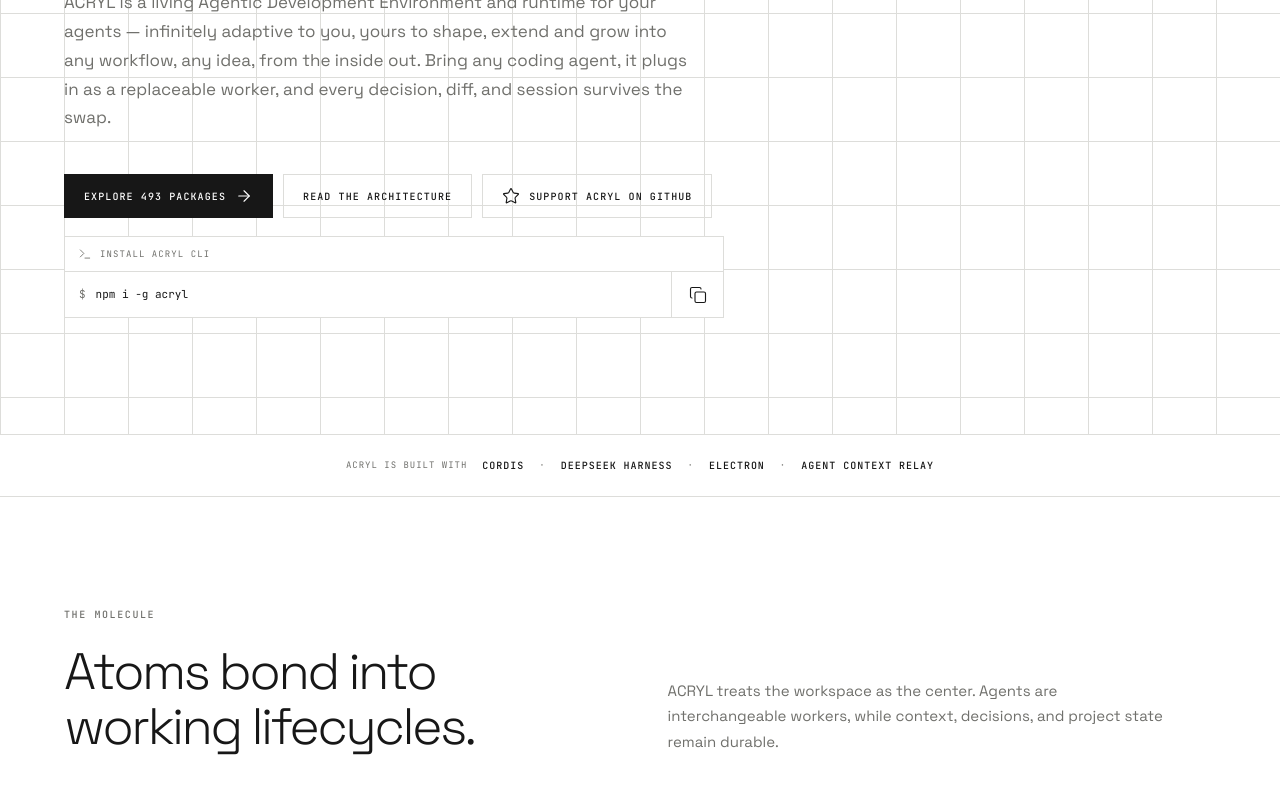
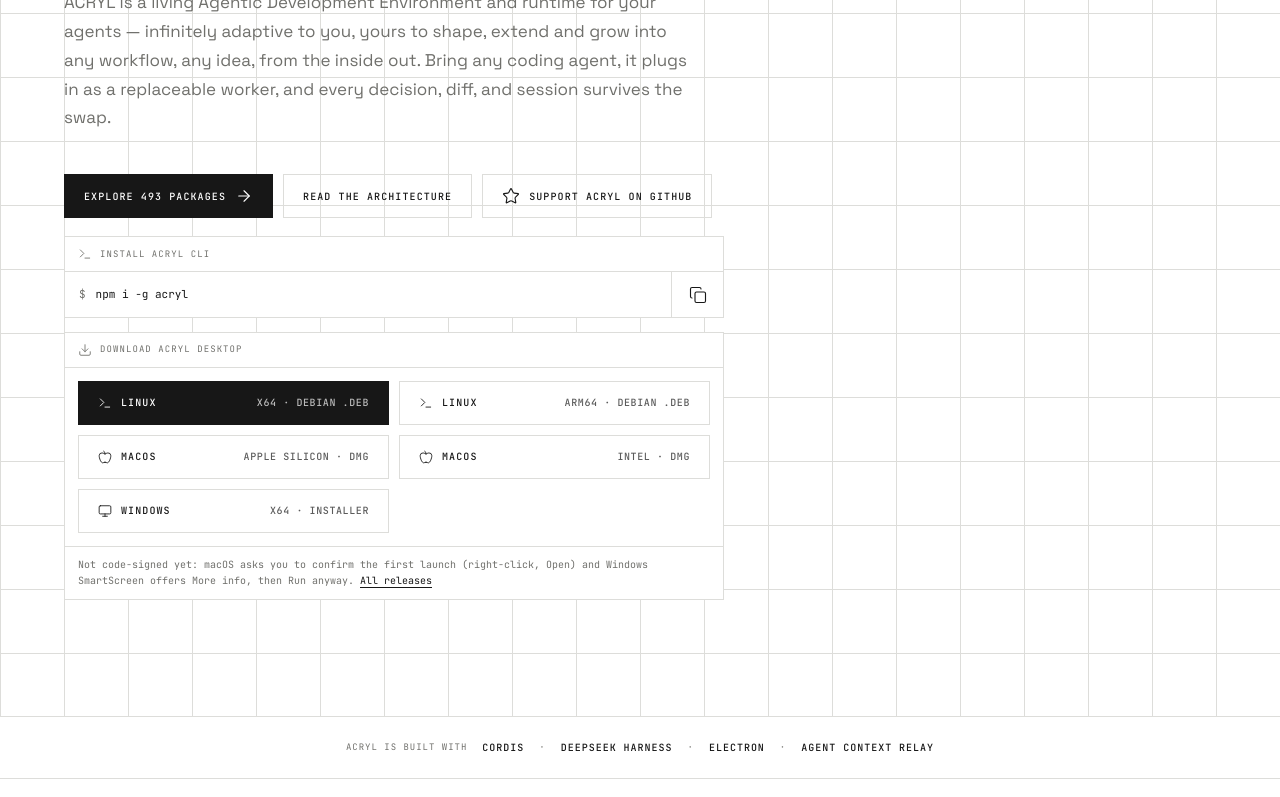
Before and after one commit to acryldev/acryldev.github.io, a React (Vite) app: page / in a window 1280 px wide. Shown: the part 564-1361 px from the top of the page. Built offline with nearby package versions, Linux system fonts and the light colour scheme; no server answers.

Commit message:
feat(home): per-platform download buttons that point at the newest ACRYL Desktop release (macOS Apple Silicon and Intel, Windows, Linux x64 and arm64), with a code-signing note

```diff
--- /dev/null
+++ b/src/components/DownloadButtons.tsx
@@ -0,0 +1,75 @@
+import { Apple, Download, Monitor, Terminal } from 'lucide-react'
+import { useEffect, useMemo, useState } from 'react'
+import { ALL_RELEASES_URL, RELEASES_API, REPOSITORY, detectOs, downloadUrl, latestDesktopRelease, orderForOs, type DesktopOs, type DesktopRelease } from '../lib/downloads'
+
+const CACHE_KEY = 'acryl-desktop-release'
+const CACHE_MS = 10 * 60 * 1000
+
+const icons: Record<DesktopOs, typeof Apple> = { macOS: Apple, Windows: Monitor, Linux: Terminal }
+
+interface CachedRelease { readonly at: number; readonly tag: string; readonly version: string; readonly assets: readonly string[] }
+
+function readCache(): DesktopRelease | undefined {
+  try {
+    const raw = window.sessionStorage.getItem(CACHE_KEY)
+    if (raw === null) return undefined
+    const cached = JSON.parse(raw) as CachedRelease
+    if (Date.now() - cached.at > CACHE_MS) return undefined
+    return { tag: cached.tag, version: cached.version, assets: new Set(cached.assets) }
+  } catch { return undefined }
+}
+
+function writeCache(release: DesktopRelease): void {
+  try {
+    const cached: CachedRelease = { at: Date.now(), tag: release.tag, version: release.version, assets: [...release.assets] }
+    window.sessionStorage.setItem(CACHE_KEY, JSON.stringify(cached))
+  } catch { /* storage can be blocked; the lookup then just runs again next time */ }
+}
+
+/**
+ * One download button per platform, each pointing at the installer of the newest published Desktop release. The lookup is a single unauthenticated GitHub
+ * API call (cached for ten minutes per tab); until it answers, or if it fails, every button opens the Desktop release list, so a visitor is never left with a dead button.
+ */
+export function DownloadButtons() {
+  const [release, setRelease] = useState<DesktopRelease | undefined>(() => (typeof window === 'undefined' ? undefined : readCache()))
+  useEffect(() => {
+    if (release !== undefined) return undefined
+    const controller = new AbortController()
+    fetch(RELEASES_API, { signal: controller.signal, headers: { accept: 'application/vnd.github+json' } })
+      .then(response => (response.ok ? response.json() as Promise<unknown> : undefined))
+      .then(body => {
+        if (!Array.isArray(body)) return
+        const found = latestDesktopRelease(body)
+        if (found === undefined) return
+        writeCache(found)
+        setRelease(found)
+      })
+      .catch(() => undefined)
+    return () => controller.abort()
+  }, [release])
+  const ordered = useMemo(() => orderForOs(typeof navigator === 'undefined' ? undefined : detectOs(navigator.userAgent)), [])
+  return (
+    <div className="download-block" aria-label="Download ACRYL Desktop">
+      <div className="command-label">
+        <Download aria-hidden="true" />Download ACRYL Desktop{release === undefined ? '' : ` · v${release.version}`}
+      </div>
+      <div className="download-grid">
+        {ordered.map((item, index) => {
+          const Icon = icons[item.os]
+          const href = release !== undefined && release.assets.has(item.asset) ? downloadUrl(release.tag, item.asset) : ALL_RELEASES_URL
+          return (
+            <a key={item.id} className={index === 0 ? 'button download-button' : 'button secondary download-button'} href={href} rel="noreferrer">
+              <Icon aria-hidden="true" />
+              <span>{item.os}</span>
+              <em>{item.detail}</em>
+            </a>
+          )
+        })}
+      </div>
+      <p className="download-note">
+        Not code-signed yet: macOS asks you to confirm the first launch (right-click, Open) and Windows SmartScreen offers More info, then Run anyway.{' '}
+        <a href={`${REPOSITORY}/releases`} target="_blank" rel="noreferrer">All releases</a>
+      </p>
+    </div>
+  )
+}
--- /dev/null
+++ b/src/lib/downloads.ts
@@ -0,0 +1,95 @@
+/**
+ * Where the latest ACRYL Desktop installers are. The Desktop installers are assets of their own GitHub release (`desktop-v<version>`), separate from the
+ * `v<version>` release that carries the CLI and Web archives, so GitHub's `releases/latest` does not point at them. This finds the newest published
+ * Desktop release and builds one direct link per platform from the constant asset names the release workflow publishes.
+ */
+
+export type DesktopOs = 'macOS' | 'Windows' | 'Linux'
+
+export interface DesktopDownload {
+  readonly id: string
+  readonly os: DesktopOs
+  /** What the person picks between inside one OS: the CPU or the package kind. */
+  readonly detail: string
+  /** The constant asset name in the Desktop release (`apps/acryl-desktop` `artifactName`). */
+  readonly asset: string
+}
+
+export const DESKTOP_DOWNLOADS: readonly DesktopDownload[] = [
+  { id: 'mac-arm64', os: 'macOS', detail: 'Apple Silicon · DMG', asset: 'acryl-desktop-mac-arm64.dmg' },
+  { id: 'mac-x64', os: 'macOS', detail: 'Intel · DMG', asset: 'acryl-desktop-mac-x64.dmg' },
+  { id: 'win-x64', os: 'Windows', detail: 'x64 · Installer', asset: 'acryl-desktop-win-x64.exe' },
+  { id: 'linux-amd64', os: 'Linux', detail: 'x64 · Debian .deb', asset: 'acryl-desktop-linux-amd64.deb' },
+  { id: 'linux-arm64', os: 'Linux', detail: 'arm64 · Debian .deb', asset: 'acryl-desktop-linux-arm64.deb' },
+]
+
+export const REPOSITORY = 'https://github.com/acryldev/acryl'
+/** Where every release is listed; the target of a button until (or unless) the newest Desktop release is known. */
+export const ALL_RELEASES_URL = `${REPOSITORY}/releases?q=desktop-v&expanded=true`
+export const RELEASES_API = 'https://api.github.com/repos/acryldev/acryl/releases?per_page=30'
+
+/** The part of a GitHub release this reads. */
+export interface GithubRelease {
+  readonly tag_name?: unknown
+  readonly draft?: unknown
+  readonly prerelease?: unknown
+  readonly assets?: unknown
+}
+
+export interface DesktopRelease {
+  readonly tag: string
+  readonly version: string
+  /** Asset names the release really has, so a button never links an installer that was not published. */
+  readonly assets: ReadonlySet<string>
+}
+
+const DESKTOP_TAG = /^desktop-v(\d+)\.(\d+)\.(\d+)$/u
+
+function compare(a: readonly number[], b: readonly number[]): number {
+  for (let index = 0; index < 3; index += 1) {
+    const difference = (a[index] ?? 0) - (b[index] ?? 0)
+    if (difference !== 0) return difference
+  }
+  return 0
+}
+
+/**
+ * The highest-version published, non-prerelease Desktop release in a GitHub releases listing, or undefined when there is none.
+ * Highest version, not newest date: a patch release of an older line must not displace a newer minor.
+ */
+export function latestDesktopRelease(releases: readonly GithubRelease[]): DesktopRelease | undefined {
+  let best: { release: DesktopRelease; parts: readonly number[] } | undefined
+  for (const release of releases) {
+    if (typeof release.tag_name !== 'string' || release.draft === true || release.prerelease === true) continue
+    const match = DESKTOP_TAG.exec(release.tag_name)
+    if (match === null) continue
+    const parts = [Number(match[1]), Number(match[2]), Number(match[3])]
+    if (best !== undefined && compare(parts, best.parts) <= 0) continue
+    const assets = new Set<string>()
+    if (Array.isArray(release.assets)) {
+      for (const asset of release.assets as ReadonlyArray<{ readonly name?: unknown }>) if (typeof asset.name === 'string') assets.add(asset.name)
+    }
+    best = { parts, release: { tag: release.tag_name, version: parts.join('.'), assets } }
+  }
+  return best?.release
+}
+
+/** The direct download link of one installer in a Desktop release. */
+export function downloadUrl(tag: string, asset: string): string {
+  return `${REPOSITORY}/releases/download/${tag}/${asset}`
+}
+
+/** The OS a browser reports, or undefined when it cannot be told (a phone, an unknown agent). */
+export function detectOs(userAgent: string): DesktopOs | undefined {
+  if (/android|iphone|ipad|ipod/iu.test(userAgent)) return undefined
+  if (/windows/iu.test(userAgent)) return 'Windows'
+  if (/macintosh|mac os x/iu.test(userAgent)) return 'macOS'
+  if (/linux|x11|cros/iu.test(userAgent)) return 'Linux'
+  return undefined
+}
+
+/** The downloads with the visitor's OS first; the order inside an OS and between the others is unchanged. */
+export function orderForOs(os: DesktopOs | undefined): readonly DesktopDownload[] {
+  if (os === undefined) return DESKTOP_DOWNLOADS
+  return [...DESKTOP_DOWNLOADS.filter(item => item.os === os), ...DESKTOP_DOWNLOADS.filter(item => item.os !== os)]
+}
--- a/src/pages/HomePage.tsx
+++ b/src/pages/HomePage.tsx
@@ -1,6 +1,7 @@
 import { ArrowLeftRight, ArrowRight, ArrowUpRight, Boxes, Braces, Cable, Globe, KanbanSquare, Layers3, Layout, MessageCircle, Monitor, MousePointerClick, Network, Radio, RefreshCw, Shield, SplitSquareHorizontal, Star, Stethoscope, Terminal, Users, Workflow } from 'lucide-react'
 import { Link } from 'react-router-dom'
 import { CommandBox } from '../components/CommandBox'
+import { DownloadButtons } from '../components/DownloadButtons'
 import { acrylCatalog, catalog } from '../lib/catalog'
 
 const atoms = [
@@ -31,6 +32,7 @@
             </a>
           </div>
           <CommandBox command="npm i -g acryl" label="Install ACRYL CLI" />
+          <DownloadButtons />
         </div>
       </section>
 
--- a/src/styles.css
+++ b/src/styles.css
@@ -89,6 +89,14 @@
 .command-block code span { margin-right: 10px; color: var(--muted-foreground); }
 .command-block button { display: grid; width: 52px; place-items: center; border: 0; border-left: 1px solid var(--border); background: transparent; cursor: pointer; }
 .command-block button:hover { background: var(--foreground); color: var(--background); }
+.download-block { width: 100%; max-width: 660px; margin-top: 14px; overflow: hidden; border: 1px solid var(--border); border-radius: 0; background: var(--background); }
+.download-grid { display: grid; grid-template-columns: repeat(auto-fit, minmax(250px, 1fr)); gap: 10px; padding: 13px; }
+.download-button { justify-content: flex-start; min-width: 0; }
+.download-button svg { width: 14px; height: 14px; flex: none; }
+.download-button em { overflow: hidden; margin-left: auto; font-style: normal; letter-spacing: .06em; opacity: .7; text-overflow: ellipsis; white-space: nowrap; }
+.download-note { margin: 0; padding: 10px 13px; border-top: 1px solid var(--border); color: var(--muted-foreground); font-family: 'JetBrains Mono', monospace; font-size: 10px; line-height: 1.6; }
+.download-note code { color: var(--foreground); font-size: inherit; }
+.download-note a { color: var(--foreground); text-decoration: underline; text-underline-offset: 3px; }
 
 .home-hero { position: relative; overflow: hidden; border-bottom: 1px solid var(--border); }
 .hero-content { position: relative; padding-block: 130px 116px; }
```
Also changed, not shown: 2 other files (tests, documents, lock files or other folders).
